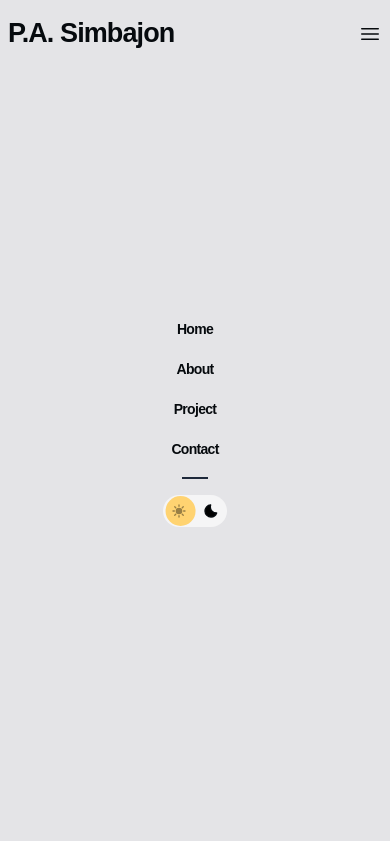
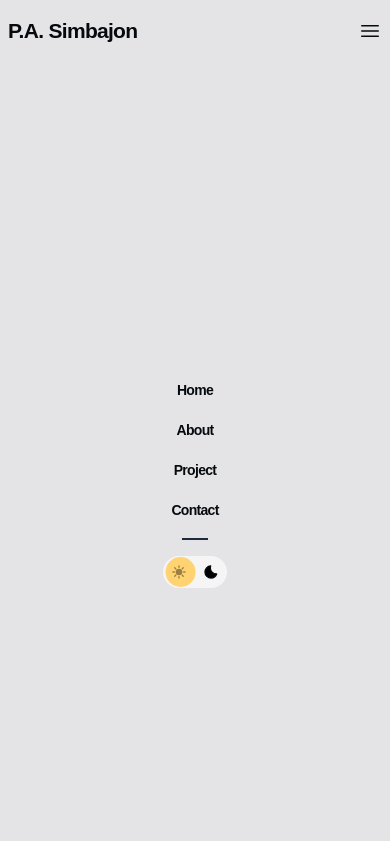
Before and after one commit to pasimbajon/Portfolio, a website built with Vite: page index.html in a window 390 px wide. Both pictures are taken after a click on the button "mobile nav button". Shown: the top 841 px of the page. Built offline with nearby package versions, Linux system fonts and the light colour scheme; a web font is replaced by a local one.

Commit message:
Sticky Navbar v2

```diff
--- a/styles/components/header.css
+++ b/styles/components/header.css
@@ -18,7 +18,7 @@
 }
 
 .header__logo{
-    font-size: var(--size-lg);
+    font-size: var(--size-sm);
     text-decoration: none;
     font-weight: 600;
     color: var(--text);
@@ -43,6 +43,9 @@
 /* @media (min-width: 640px){} */
 /* md */
 @media (min-width: 768px){
+    .header__logo{
+        font-size: var(--size-lg);
+    }
     .header__menu{
         display: flex;
         align-items: center;
--- a/styles/components/mobile-nav.css
+++ b/styles/components/mobile-nav.css
@@ -1,5 +1,5 @@
 .mobile-nav{
-    position: absolute;
+    position: sticky;
     top: 0;
     left: 0;
     z-index: 2;
```
